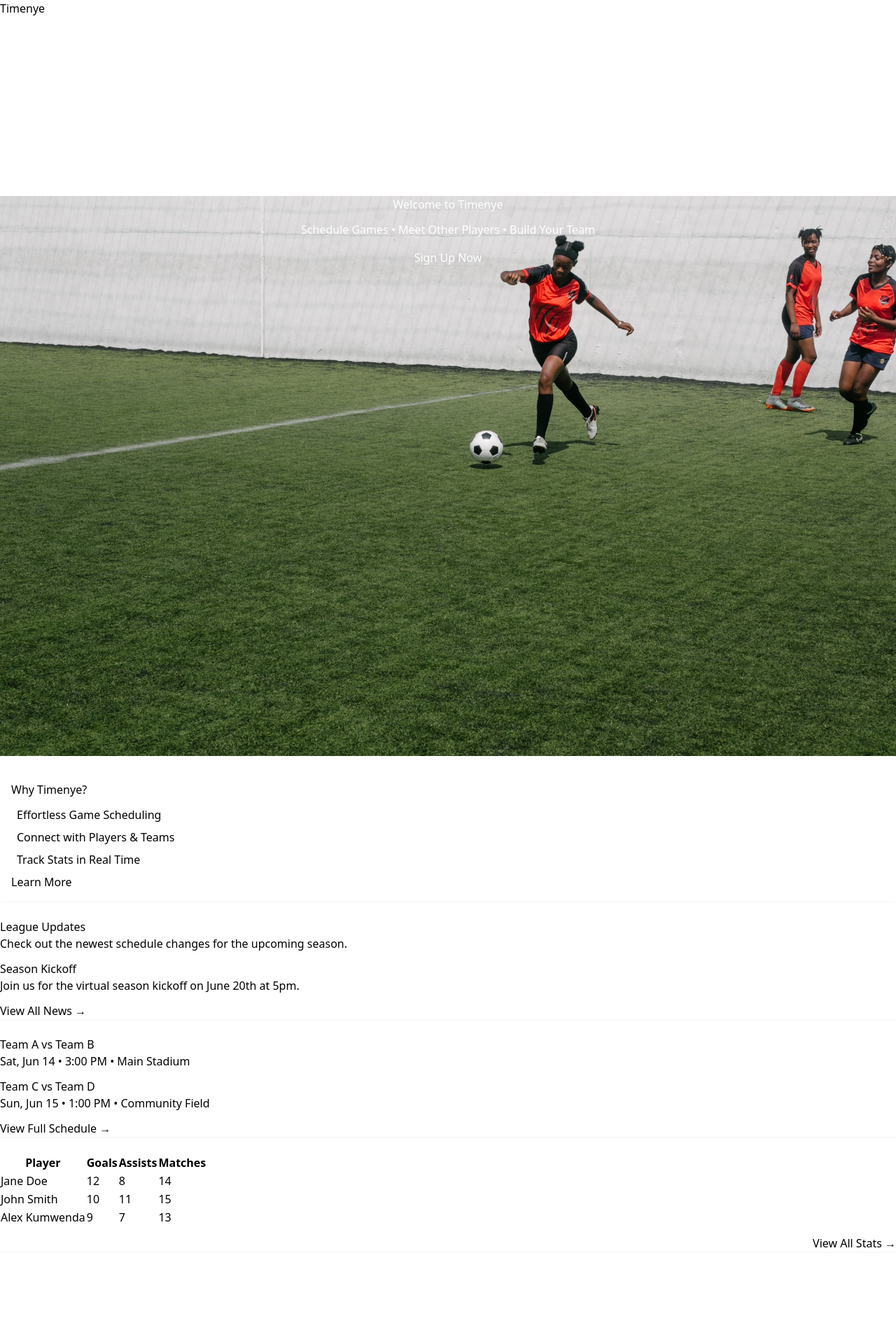
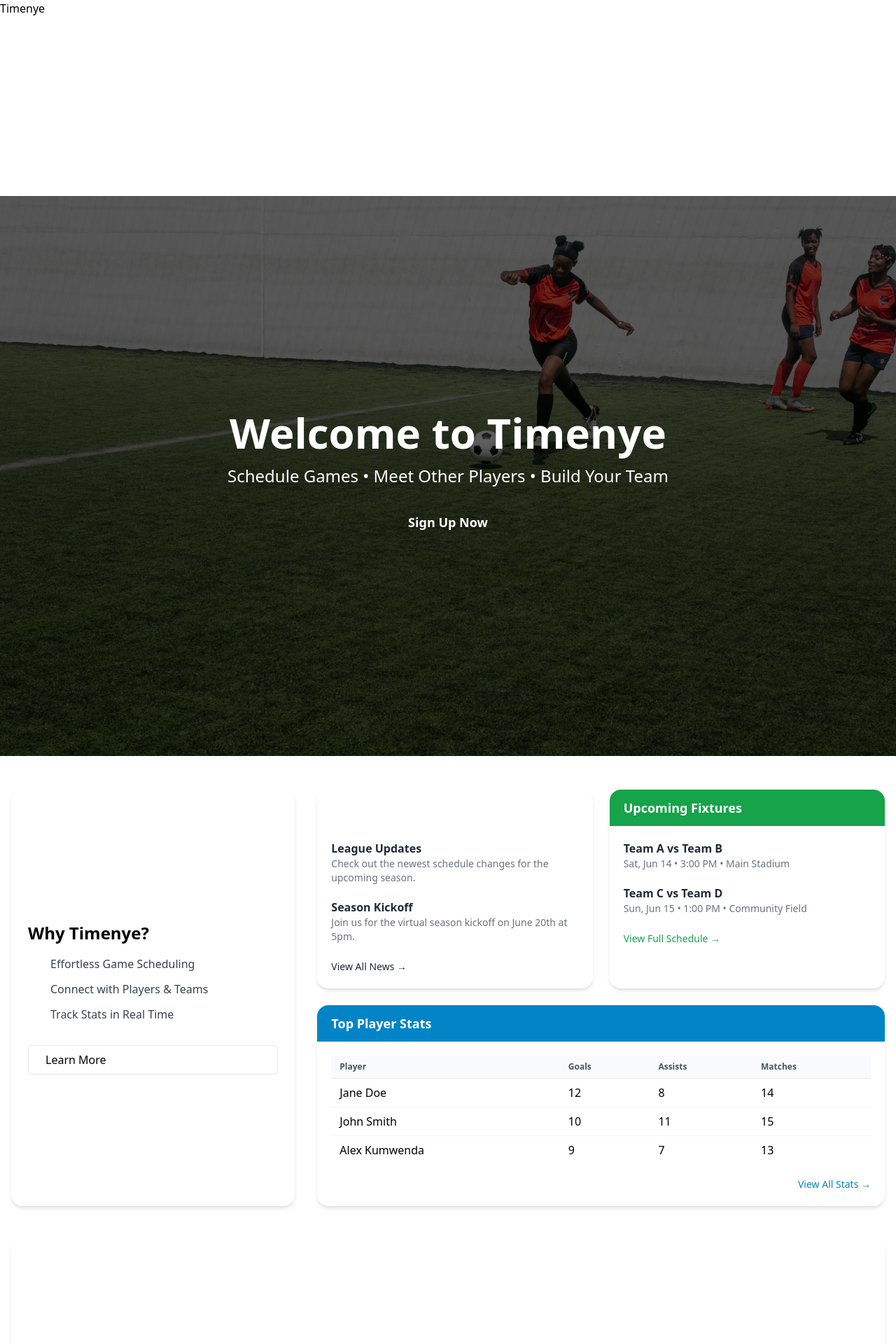
Before and after one commit to geekquest/timenye, a Django app: page / in a window 1280 px wide. Shown: the top 1920 px of the page at 70% size. Run offline with Django 4.2, Linux system fonts and the light colour scheme; style sheets or scripts are compiled from the project's sources; some libraries are stand-ins or nearby versions.

Commit message:
updated the landing page

```diff
--- a/app/templates/landing.html
+++ b/app/templates/landing.html
@@ -5,82 +5,81 @@
 
 <!-- Hero Section -->
 <section
-  class="position-relative d-flex align-items-center justify-content-center text-center"
-  style="
-    height: 100vh;
-    background: url('{% static 'img/pexels-rfstudio-3886242.jpg' %}') center/cover no-repeat;
-  "
+  class="relative flex items-center justify-center text-center h-screen"
+  style="background: url('{% static 'img/pexels-rfstudio-3886242.jpg' %}') center/cover no-repeat;"
 >
   <!-- Dark overlay -->
-  <div
-    class="position-absolute top-0 start-0 w-100 h-100"
-    style="background-color: rgba(0, 0, 0, 0.6);"
-  ></div>
+  <div class="absolute inset-0 bg-black bg-opacity-60"></div>
 
-  <div class="position-relative text-white px-3">
-    <h1 class="display-3 fw-bold mb-3">Welcome to Timenye</h1>
-    <p class="lead mb-4">
-      Schedule Games • Meet Other Players • Build Your Team
+  <div class="relative text-white px-4 z-10">
+    <h1 class="text-4xl md:text-6xl font-extrabold mb-4">Welcome to Timenye</h1>
+    <p class="text-lg md:text-2xl mb-6 font-light">
+      Schedule Games &bull; Meet Other Players &bull; Build Your Team
     </p>
-    <a href="/signup" class="btn btn-primary btn-lg shadow-sm">
+    <a href="/signup" class="inline-block px-8 py-3 bg-primary-600 hover:bg-primary-700 text-white text-lg font-semibold rounded shadow transition">
       Sign Up Now
     </a>
   </div>
 </section>
 
 <!-- “For You” & Cards Section -->
-<div class="container mt-5 pb-5">
-  <div class="row gx-4 gy-4">
+<div class="max-w-7xl mx-auto px-4 mt-12 pb-12">
+  <div class="flex flex-col lg:flex-row gap-8">
     <!-- Left Column: For YOU -->
-    <div class="col-lg-4">
-      <div class="h-100 d-flex flex-column justify-content-center p-4 bg-light rounded shadow-sm">
-        <h3 class="fw-semibold mb-3">Why Timenye?</h3>
-        <ul class="list-unstyled">
-          <li class="mb-2">
-            <i class="ti ti-check text-primary me-2"></i>
+    <div class="w-full lg:w-1/3">
+      <div class="h-full flex flex-col justify-center bg-white rounded-2xl shadow-md p-6">
+        <h3 class="text-2xl font-semibold mb-4">Why Timenye?</h3>
+        <ul class="space-y-3 text-gray-700">
+          <li class="flex items-center">
+            <span class="inline-block w-6 h-6 mr-2 text-primary-600">
+              <i class="ti ti-check"></i>
+            </span>
             Effortless Game Scheduling
           </li>
-          <li class="mb-2">
-            <i class="ti ti-users text-primary me-2"></i>
-            Connect with Players & Teams
+          <li class="flex items-center">
+            <span class="inline-block w-6 h-6 mr-2 text-primary-600">
+              <i class="ti ti-users"></i>
+            </span>
+            Connect with Players &amp; Teams
           </li>
-          <li class="mb-2">
-            <i class="ti ti-bar-chart text-primary me-2"></i>
+          <li class="flex items-center">
+            <span class="inline-block w-6 h-6 mr-2 text-primary-600">
+              <i class="ti ti-bar-chart"></i>
+            </span>
             Track Stats in Real Time
           </li>
         </ul>
-        <a href="/about" class="mt-auto btn btn-outline-primary">
+        <a href="/about" class="mt-8 inline-block px-6 py-2 border border-primary-600 text-primary-600 rounded font-medium hover:bg-primary-600 hover:text-white transition">
           Learn More
         </a>
       </div>
     </div>
 
     <!-- Right Column: Latest News / Fixtures / Player Stats -->
-    <div class="col-lg-8">
-      <div class="row gx-3 gy-3">
+    <div class="w-full lg:w-2/3 flex flex-col gap-6">
+      <div class="flex flex-col md:flex-row gap-6">
         <!-- News Card -->
-        <div class="col-md-6">
-          <div class="card h-100 shadow-sm">
-            <div class="card-header bg-primary text-white">
-              <h5 class="mb-0">Latest News</h5>
+        <div class="w-full md:w-1/2">
+          <div class="bg-white rounded-2xl shadow-md h-full flex flex-col">
+            <div class="bg-primary-600 text-white rounded-t-2xl px-5 py-3">
+              <h5 class="text-lg font-bold">Latest News</h5>
             </div>
-            <div class="card-body">
-              <!-- Replace with dynamic news loop -->
-              <ul class="list-unstyled mb-0">
-                <li class="mb-3">
-                  <h6 class="fw-semibold">League Updates</h6>
-                  <p class="text-muted small mb-0">
+            <div class="p-5 flex-1">
+              <ul class="space-y-5 text-gray-800">
+                <li>
+                  <h6 class="font-semibold">League Updates</h6>
+                  <p class="text-gray-500 text-sm">
                     Check out the newest schedule changes for the upcoming season.
                   </p>
                 </li>
-                <li class="mb-3">
-                  <h6 class="fw-semibold">Season Kickoff</h6>
-                  <p class="text-muted small mb-0">
+                <li>
+                  <h6 class="font-semibold">Season Kickoff</h6>
+                  <p class="text-gray-500 text-sm">
                     Join us for the virtual season kickoff on June 20th at 5pm.
                   </p>
                 </li>
                 <li>
-                  <a href="/news" class="text-primary small">View All News →</a>
+                  <a href="/news" class="text-primary-600 text-sm hover:underline">View All News →</a>
                 </li>
               </ul>
             </div>
@@ -88,76 +87,73 @@
         </div>
 
         <!-- Fixtures Card -->
-        <div class="col-md-6">
-          <div class="card h-100 shadow-sm">
-            <div class="card-header bg-success text-white">
-              <h5 class="mb-0">Upcoming Fixtures</h5>
+        <div class="w-full md:w-1/2">
+          <div class="bg-white rounded-2xl shadow-md h-full flex flex-col">
+            <div class="bg-green-600 text-white rounded-t-2xl px-5 py-3">
+              <h5 class="text-lg font-bold">Upcoming Fixtures</h5>
             </div>
-            <div class="card-body">
-              <!-- Replace with dynamic fixtures loop -->
-              <ul class="list-unstyled mb-0">
-                <li class="mb-3">
-                  <h6 class="fw-semibold">Team A vs Team B</h6>
-                  <p class="text-muted small mb-0">
+            <div class="p-5 flex-1">
+              <ul class="space-y-5 text-gray-800">
+                <li>
+                  <h6 class="font-semibold">Team A vs Team B</h6>
+                  <p class="text-gray-500 text-sm">
                     Sat, Jun 14 • 3:00 PM • Main Stadium
                   </p>
                 </li>
-                <li class="mb-3">
-                  <h6 class="fw-semibold">Team C vs Team D</h6>
-                  <p class="text-muted small mb-0">
+                <li>
+                  <h6 class="font-semibold">Team C vs Team D</h6>
+                  <p class="text-gray-500 text-sm">
                     Sun, Jun 15 • 1:00 PM • Community Field
                   </p>
                 </li>
                 <li>
-                  <a href="/fixtures" class="text-success small">View Full Schedule →</a>
+                  <a href="/fixtures" class="text-green-600 text-sm hover:underline">View Full Schedule →</a>
                 </li>
               </ul>
             </div>
           </div>
         </div>
+      </div>
 
       <!-- Player Stats Card -->
-        <div class="col-md-12">
-          <div class="card h-100 shadow-sm">
-            <div class="card-header bg-info text-white">
-              <h5 class="mb-0">Top Player Stats</h5>
+      <div>
+        <div class="bg-white rounded-2xl shadow-md h-full flex flex-col">
+          <div class="bg-sky-600 text-white rounded-t-2xl px-5 py-3">
+            <h5 class="text-lg font-bold">Top Player Stats</h5>
           </div>
-            <div class="card-body">
-              <!-- Replace with dynamic stats loop -->
-              <table class="table table-striped mb-0">
-                <thead class="table-light">
+          <div class="p-5 flex-1 overflow-x-auto">
+            <table class="min-w-full divide-y divide-gray-200">
+              <thead class="bg-gray-50">
                 <tr>
-                    <th scope="col">Player</th>
-                    <th scope="col">Goals</th>
-                    <th scope="col">Assists</th>
-                    <th scope="col">Matches</th>
+                  <th class="px-3 py-2 text-left text-xs font-semibold text-gray-600">Player</th>
+                  <th class="px-3 py-2 text-left text-xs font-semibold text-gray-600">Goals</th>
+                  <th class="px-3 py-2 text-left text-xs font-semibold text-gray-600">Assists</th>
+                  <th class="px-3 py-2 text-left text-xs font-semibold text-gray-600">Matches</th>
                 </tr>
               </thead>
-                <tbody>
+              <tbody class="bg-white divide-y divide-gray-100">
                 <tr>
-                    <td class="fw-medium">Jane Doe</td>
-                    <td>12</td>
-                    <td>8</td>
-                    <td>14</td>
+                  <td class="font-medium px-3 py-2">Jane Doe</td>
+                  <td class="px-3 py-2">12</td>
+                  <td class="px-3 py-2">8</td>
+                  <td class="px-3 py-2">14</td>
                 </tr>
                 <tr>
-                    <td class="fw-medium">John Smith</td>
-                    <td>10</td>
-                    <td>11</td>
-                    <td>15</td>
+                  <td class="font-medium px-3 py-2">John Smith</td>
+                  <td class="px-3 py-2">10</td>
+                  <td class="px-3 py-2">11</td>
+                  <td class="px-3 py-2">15</td>
                 </tr>
                 <tr>
-                    <td class="fw-medium">Alex Kumwenda</td>
-                    <td>9</td>
-                    <td>7</td>
-                    <td>13</td>
+                  <td class="font-medium px-3 py-2">Alex Kumwenda</td>
+                  <td class="px-3 py-2">9</td>
+                  <td class="px-3 py-2">7</td>
+                  <td class="px-3 py-2">13</td>
                 </tr>
               </tbody>
             </table>
-
-              <div class="mt-3 text-end">
-                <a href="/player-stats" class="text-info small">View All Stats →</a>
-              </div>
+            <div class="mt-4 text-right">
+              <a href="/player-stats" class="text-sky-600 text-sm hover:underline">View All Stats →</a>
             </div>
           </div>
         </div>
@@ -166,27 +162,27 @@
   </div>
 
   <!-- Call-to-Action Banner -->
-  <div class="row mt-5">
-    <div class="col-12">
-      <div class="card shadow-sm text-center py-5 bg-secondary text-white">
-        <h4 class="mb-3">Stay in the Game</h4>
-        <p class="mb-4">
+  <div class="mt-12">
+    <div class="bg-secondary-700 text-white rounded-2xl shadow-md text-center py-10 px-4">
+      <h4 class="text-2xl font-bold mb-3">Stay in the Game</h4>
+      <p class="mb-5 text-lg font-light">
         Sign up now to receive notifications about tournaments, new teams, and exclusive player tips.
       </p>
-        <a href="/signup" class="btn btn-outline-light btn-lg">Join Today</a>
-      </div>
+      <a href="/signup" class="inline-block px-8 py-3 border border-white text-white text-lg font-semibold rounded hover:bg-white hover:text-secondary-700 transition">
+        Join Today
+      </a>
     </div>
   </div>
 </div>
 
-<!-- Footer Ad Banner (You can adjust height or include an image) -->
-<section class="py-5 bg-light text-center">
-  <div class="container">
-    <h5 class="fw-medium mb-3">Sponsor Spotlight</h5>
+<!-- Footer Ad Banner -->
+<section class="py-10 bg-gray-50 text-center">
+  <div class="max-w-2xl mx-auto">
+    <h5 class="text-lg font-semibold mb-4">Sponsor Spotlight</h5>
     <img
       src="{% static 'img/ad-placeholder.jpg' %}"
       alt="Ad Banner"
-      class="img-fluid rounded shadow-sm"
+      class="mx-auto rounded shadow-md"
       style="max-height: 200px;"
     />
   </div>
```
Lines whose indentation alone changed are shown as unchanged.
